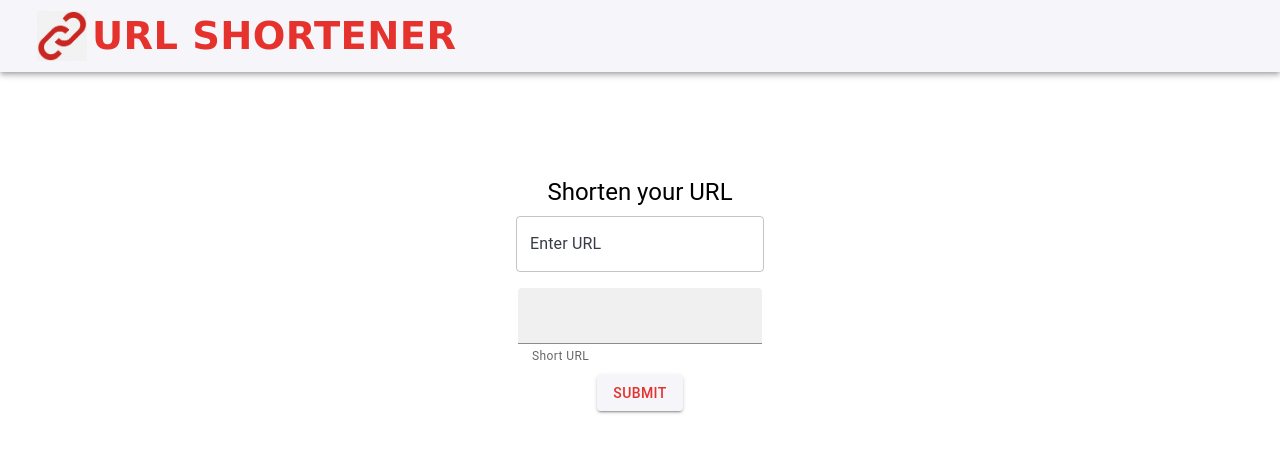
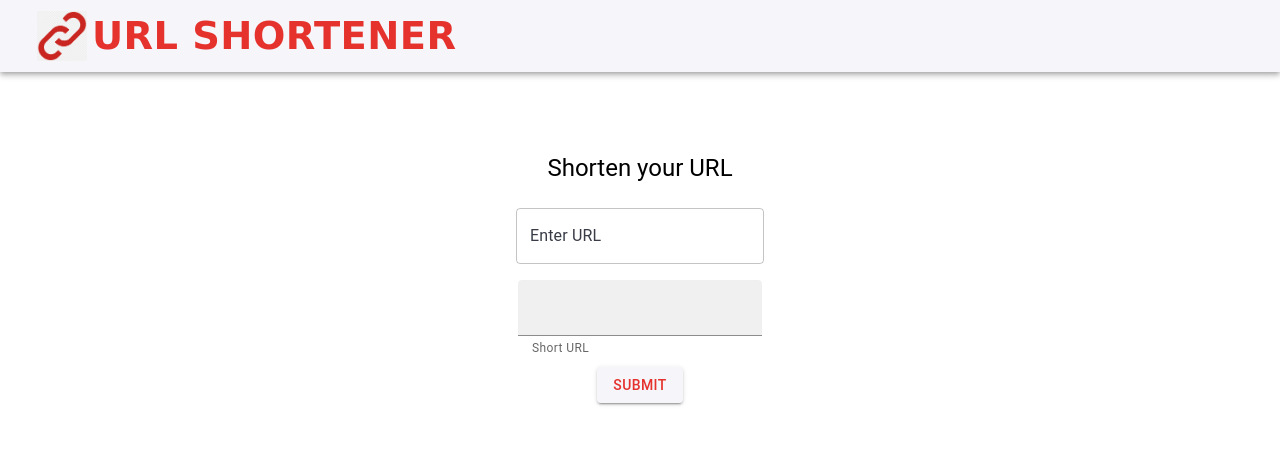
Before and after one commit to YehorLesnev/UrlShortener-Front-end, a React (Create React App) app: page / in a window 1280 px wide. Shown: the top 452 px of the page. Built offline with nearby package versions, Linux system fonts and the light colour scheme.

Commit message:
Change input form margin

```diff
--- a/src/components/Input/FormInput.jsx
+++ b/src/components/Input/FormInput.jsx
@@ -28,9 +28,9 @@ const FormInput = () => {
                     justifyContent="center"
                     alignItems="center"
                     padding={2}
-                    marginTop={10}
+                    marginTop={5}
                 >
-                    <Typography variant="h5" color="black" margin={1}>
+                    <Typography variant="h5" color="black" margin={3}>
                         Shorten your URL
                     </Typography>
 
```
